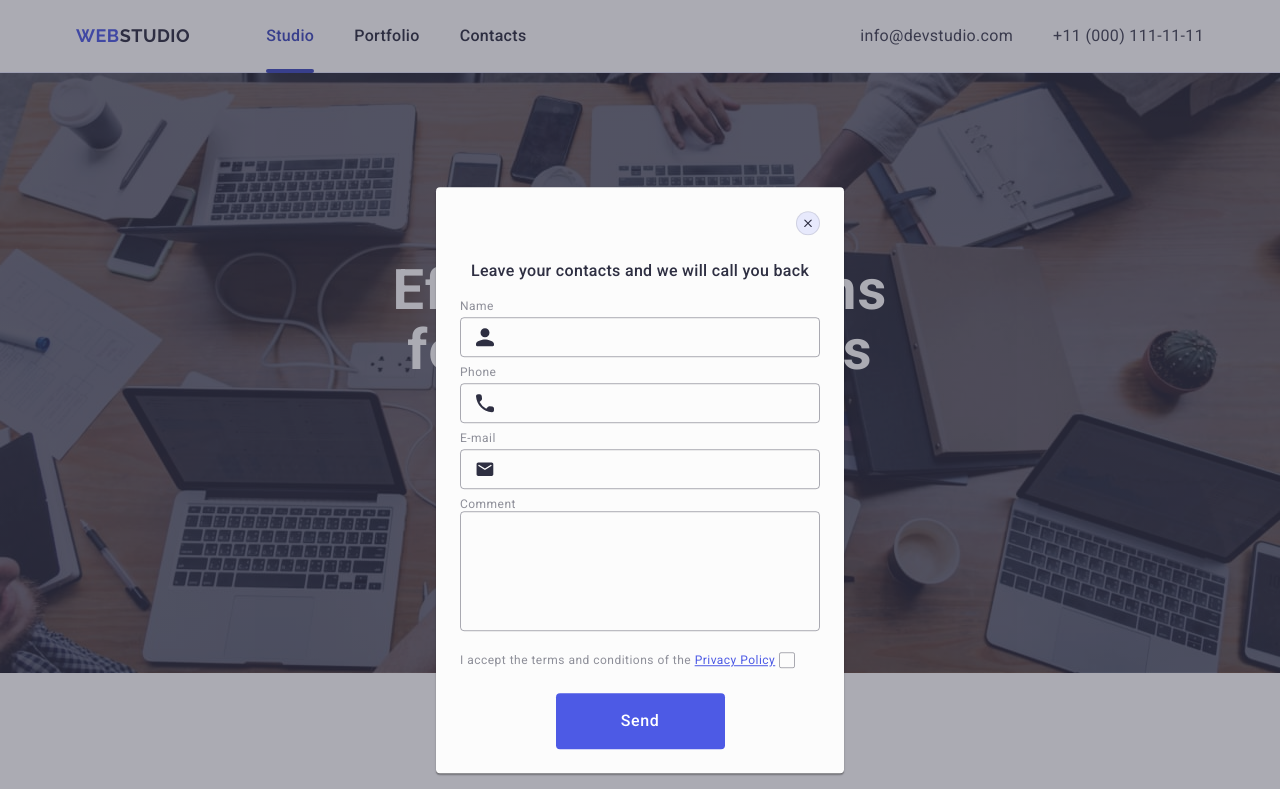
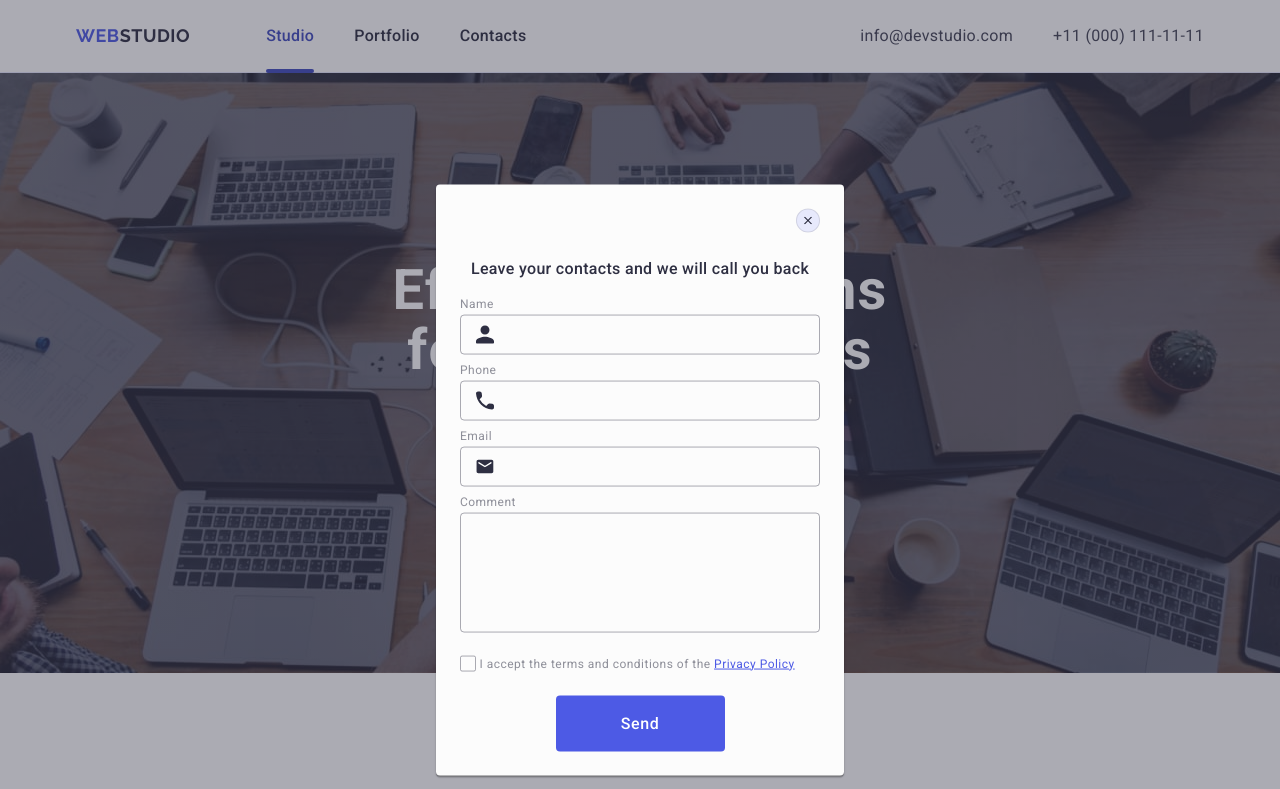
Before and after one commit to RedisculuS/goit-markup-hw-05, a plain HTML site: page index.html in a window 1280 px wide. Shown: the top 789 px of the page. Drawn offline with nearby package versions, Linux system fonts and the light colour scheme.

Commit message:
6th commit
autocheck

```diff
--- a/css/style.css
+++ b/css/style.css
@@ -731,7 +731,9 @@ ul {
   width: 16px;
   border-radius: 2px;
   border: 1px solid rgba(46, 47, 66, 0.4);
-  transition: background-color 250ms cubic-bezier(0.4, 0, 0.2, 1);
+  transition: background-color 250ms cubic-bezier(0.4, 0, 0.2, 1),
+    border 250ms cubic-bezier(0.4, 0, 0.2, 1),
+    fill 250ms cubic-bezier(0.4, 0, 0.2, 1);
   display: inline-flex;
   align-items: center;
   justify-content: center;
--- a/index.html
+++ b/index.html
@@ -530,7 +530,7 @@
             </div>
           </div>
           <div class="form-box">
-            <label class="label-form" for="user-email"> E-mail </label>
+            <label class="label-form" for="user-email"> Email </label>
             <div class="input-box">
               <input
                 id="user-email"
@@ -545,8 +545,7 @@
           </div>
 
           <div class="textarea-box">
-            <label class="label-form" for="user-comment">
-              Comment
+            <label class="label-form" for="user-comment"> Comment </label>
             <textarea
               id="user-comment"
               class="textarea-comment"
@@ -554,7 +553,6 @@
               placeholder="Text input"
             >
             </textarea>
-            </label>
           </div>
 
           <div class="checkbox-box">
@@ -566,13 +564,13 @@
               name="user-privacy"
             />
             <label class="checkbox-descr" for="user-privacy">
-              I accept the terms and conditions of the
-              <a class="privacy-policy">Privacy Policy</a>
               <span class="checkbox-form">
                 <svg class="checkbox-icon" height="8" width="10">
                   <use href="./images/icons.svg#icon-check"></use>
                 </svg>
               </span>
+              I accept the terms and conditions of the
+              <a class="privacy-policy">Privacy Policy</a>
             </label>
           </div>
 
```
Lines whose indentation alone changed are shown as unchanged.
